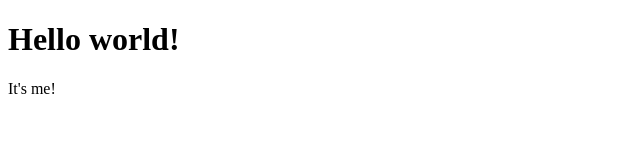
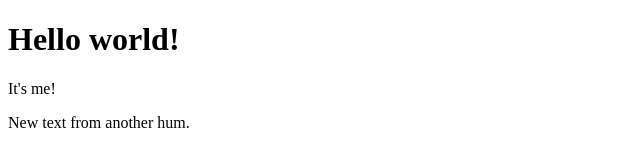
Before and after one commit to AntonMak721/st, a plain HTML site: page index.html in a window 1280 px wide. Shown: the whole page, without its empty margins (0-640 px from the left). Drawn offline with Linux system fonts and the light colour scheme.

Commit message:
commit from another comp

```diff
--- a/index.html
+++ b/index.html
@@ -11,6 +11,7 @@
     <div class="header">
         <h1>Hello world!</h1>
         <p>It's me!</p>
+        <p>New text from another hum.</p>
     </div>
 
     <script src="./app.js"></script>
```
